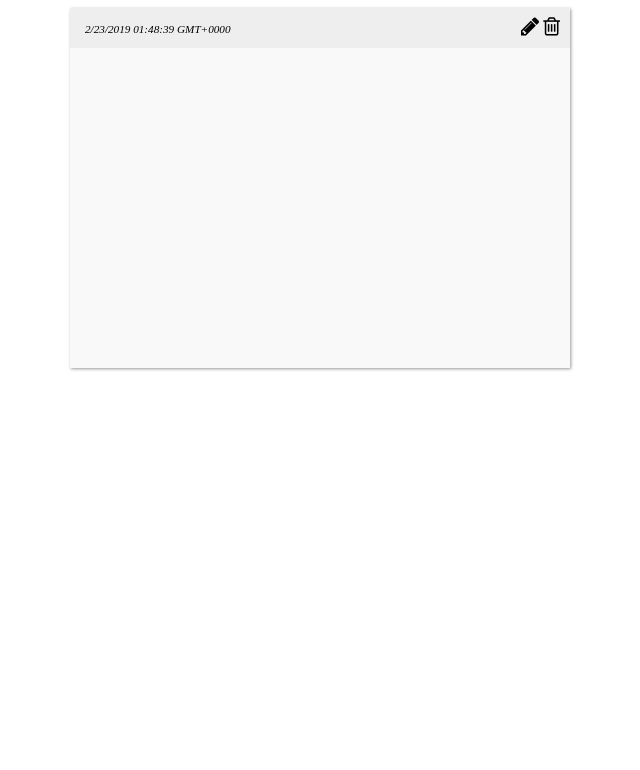
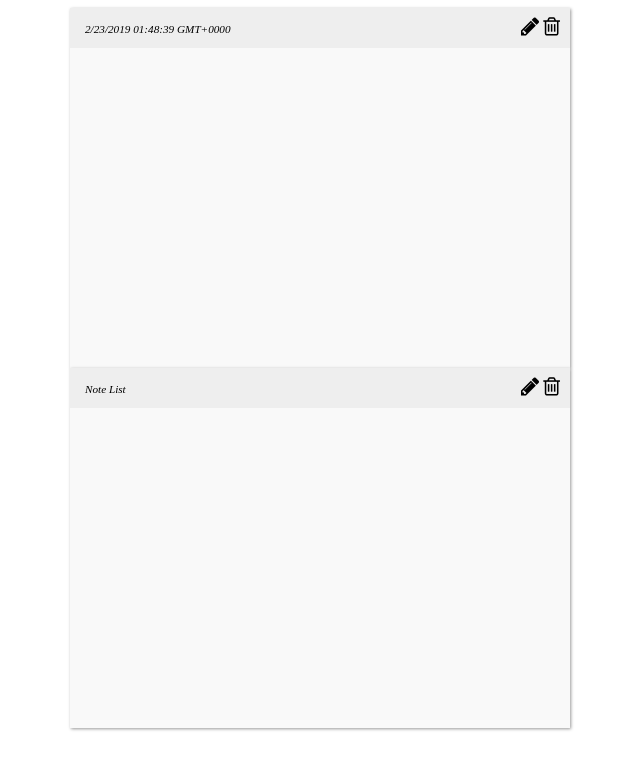
Before and after one commit to BertNik/docs, a PHP site: page / in a window 1280 px wide. Shown: the top 770 px of the page, without its empty margins (320-960 px from the left). Run offline with PHP 8.4, Linux system fonts and the light colour scheme; some libraries are stand-ins or nearby versions.

Commit message:
adding list

```diff
--- a/action.php
+++ b/action.php
@@ -7,12 +7,24 @@ if(isset($_GET['filename']) && $_GET['filename'] !== ''){
         $data = file_get_contents($file);
         echo json_encode(array('success' => $data));
 	    die;
+    }else if(isset($_GET['cmd']) && $_GET['cmd'] === 'save'){
+        $name = $_GET['filename'];
+        $text =  json_decode($_POST['data'],true)['text'];
+        $fileCreated = file_put_contents($noteDir.$name.$noteExtension, $text);
+        echo json_encode(array('success' => $fileCreated ? $name : $fileCreated));
+        die;
     }
-    $name = $_GET['filename'];
-    $text =  json_decode($_POST['data'],true)['text'];
-    $fileCreated = file_put_contents($noteDir.$name.$noteExtension, $text);
-    echo json_encode(array('success' => $fileCreated ? $name : $fileCreated));
-}else{
+}else if(isset($_GET['cmd']) && $_GET['cmd'] === 'getListItems'){
+    $dirs = scandir($noteDir);
+    $removeHidden = function($dirs){
+        return !preg_match(',^\.,i',$dirs) && !preg_match(',php$,i',$dirs);
+    };
+    $removeExt = function($a){
+        return str_replace(".txt", "", $a);
+    };
+    $noExtension = array_map($removeExt, array_filter($dirs, $removeHidden));
+    die(json_encode(array('success' => json_encode( array_values($noExtension) ))));
+}else if(isset($_GET['filename']) && $_GET['filename'] === ''){
     $text =  json_decode($_POST['data'],true)['text'];
     $time = time();
     $name = './notes/'.$time.'.txt';
--- a/custom_02.css
+++ b/custom_02.css
@@ -1,4 +1,5 @@
 .note {
+
     background: #eee;
     box-shadow: #999 1px 1px 3px;
     margin: auto;
@@ -36,3 +37,15 @@ div[contenteditable] {
     min-height: 300px;
     background: #f9f9f9;
 }
+.note_list{
+    background: #eee;
+    box-shadow: #999 1px 1px 3px;
+    margin: auto;
+    padding-top: 40px;
+    min-height: 200px;
+    width: 100%;
+    display: block;
+    position: relative;
+    overflow: hidden;
+    max-width: 500px;
+}
--- a/functions_02.js
+++ b/functions_02.js
@@ -6,7 +6,7 @@ document.addEventListener("DOMContentLoaded", function() {
     }
     setInterval(getDate, 1000*20);
     getDate();
-
+	getListItems();
     let params = new URLSearchParams(window.location.search);
 	if (params.has('note')) {
 		document.getElementById('filename').value = params.get('note');
@@ -26,8 +26,21 @@ document.addEventListener("DOMContentLoaded", function() {
 		}
     }
 
-
 })
+const getListItems = () =>{
+    const url = '/action.php?cmd=getListItems';
+    fetch(url,{
+        method:'GET',
+    }).then((...t)=>{
+        t[0].json().then((a)=>{
+            if(a.success){
+            	document.querySelector('.list').innerHTML = `${JSON.parse(a.success).map((val)=>{
+            		return `<a href="/?note=${val.replace(".txt","")}"><li>${val}</li></a>`;
+            	}).join("")}`;
+            }
+        });
+    });
+}
 const save = () => {
     const url = '/action.php?cmd=save&filename='+document.getElementById('filename').value;
     fetch(url,{
@@ -45,12 +58,9 @@ const save = () => {
 }
 
 const keyHandler = (() => {
-    let lastKeyPress = []
-    //when key is pressed...
+    let lastKeyPress = [];
     document.onkeydown = function (e) {
-
         e = e || window.event;
-
         switch (e.keyCode) {
             case 13:
                 //'enter' is pressed
@@ -66,10 +76,8 @@ const keyHandler = (() => {
                     }, 500);
                 }
         }
-
         //push key name into array
-        lastKeyPress.push(e.key)
-
+        lastKeyPress.push(e.key);
         //clear array or leave put
     }
 })()
--- a/index.php
+++ b/index.php
@@ -7,12 +7,24 @@
    </head>
    <body>
       <div class="note">
-      <span class="date">Friday 22 March, 2019 at 7:11PM</span>
-      <span class="icons">
-         <i class="fa fa-pencil fa-lg" ></i>
-         <i class="fa fa-trash-o fa-lg" ></i>
-      </span>
-      <div class="markdown-body textarea" contenteditable="true"></div>
+        <span class="date">Friday 22 March, 2019 at 7:11PM</span>
+        <span class="icons">
+            <i class="fa fa-pencil fa-lg" ></i>
+            <i class="fa fa-trash-o fa-lg" ></i>
+        </span>
+        <div class="markdown-body textarea" contenteditable="true">
+      </div>
       <input id="filename" type="hidden">
+    </div>
+      <div class="note_list">
+        <span class="date">Note List</span>
+            <span class="icons">
+                <i class="fa fa-pencil fa-lg" ></i>
+                <i class="fa fa-trash-o fa-lg" ></i>
+            </span>
+            <div class="markdown-body list" contenteditable="false">
+        </div>
+      </div>
+
    </body>
 </html>
```
